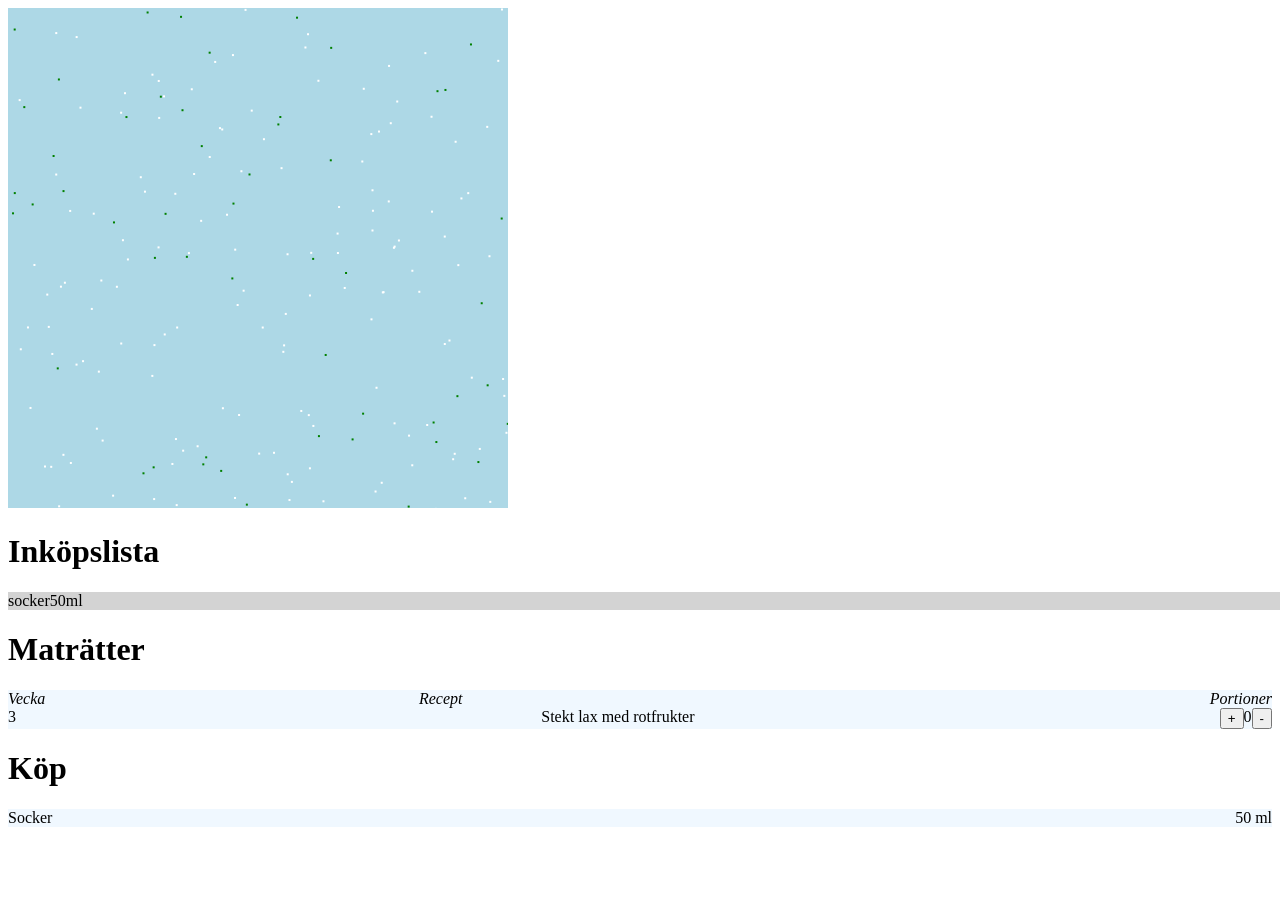
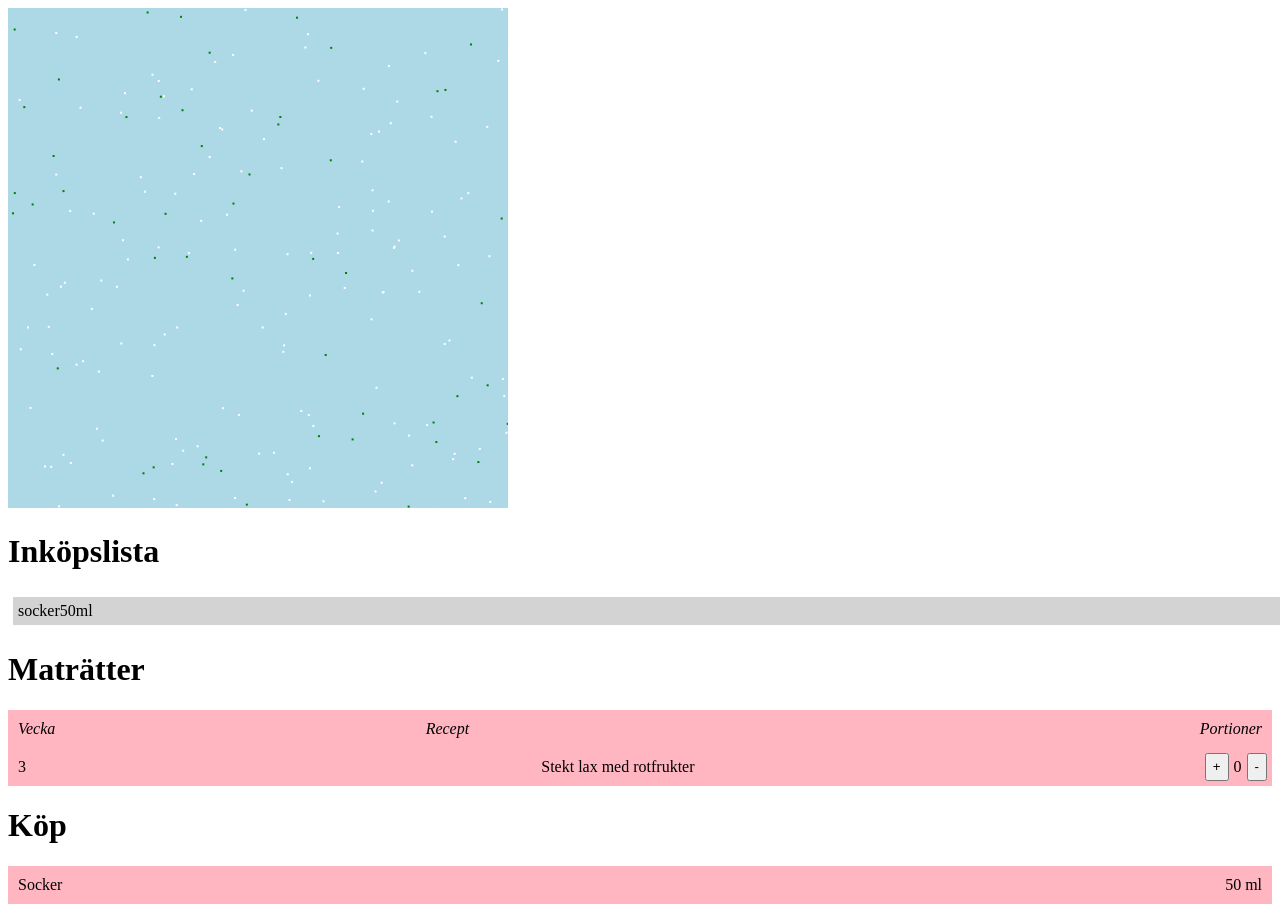
Before and after one commit to objarni/matsedel, a website: page index.html in a window 1280 px wide. Before the commit the page ends 835 px from the top, so only its background shows below. Drawn offline with Linux system fonts and the light colour scheme.

```diff
--- a/index.html
+++ b/index.html
@@ -7,11 +7,12 @@
     <style>
         div {
             box-sizing: border-box;
+            padding: 5px;
         }
         .nicetable {
             display: flex;
             justify-content: space-between;
-            background-color: aliceblue;
+            background-color: lightpink;
         }
         .leftist {
             flex-grow: 1;
--- a/src/Main.js
+++ b/src/Main.js
@@ -8,6 +8,9 @@
     span.style = 'width:30%'
     span.innerText = text
     return span
+}
+export const setMeals = (meals) => () => {
+
 }
 export const setIngredients = (ingredients) => () => {
     ingredients.forEach(ingredient => {
```
Also changed, not shown: 1 other file.
